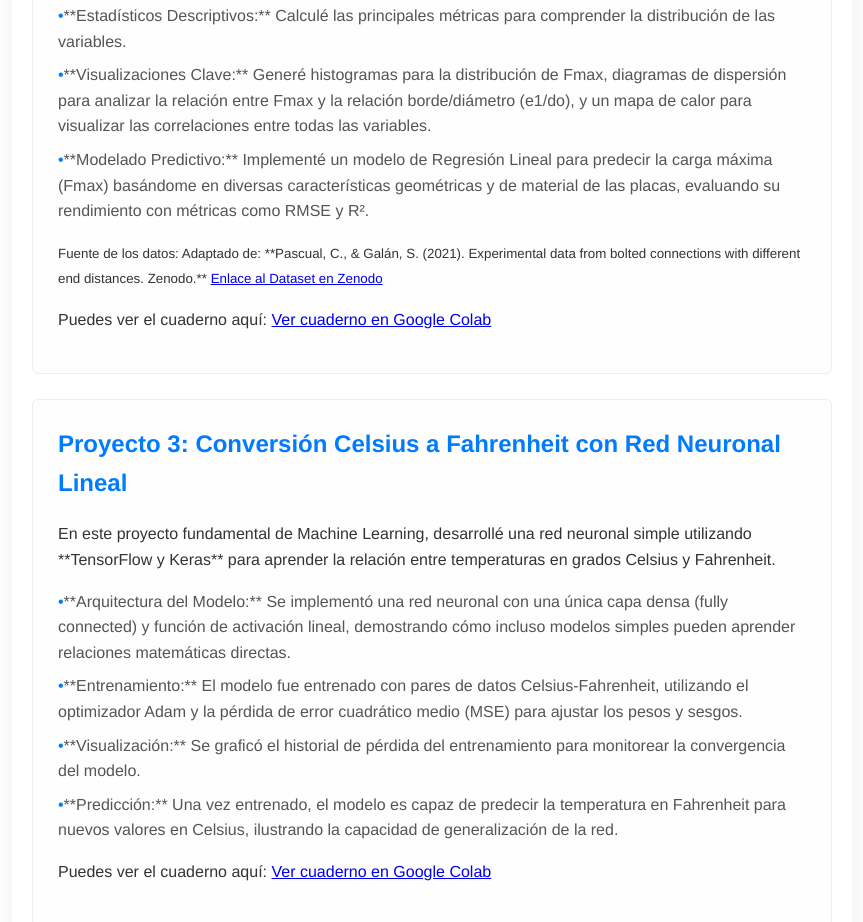
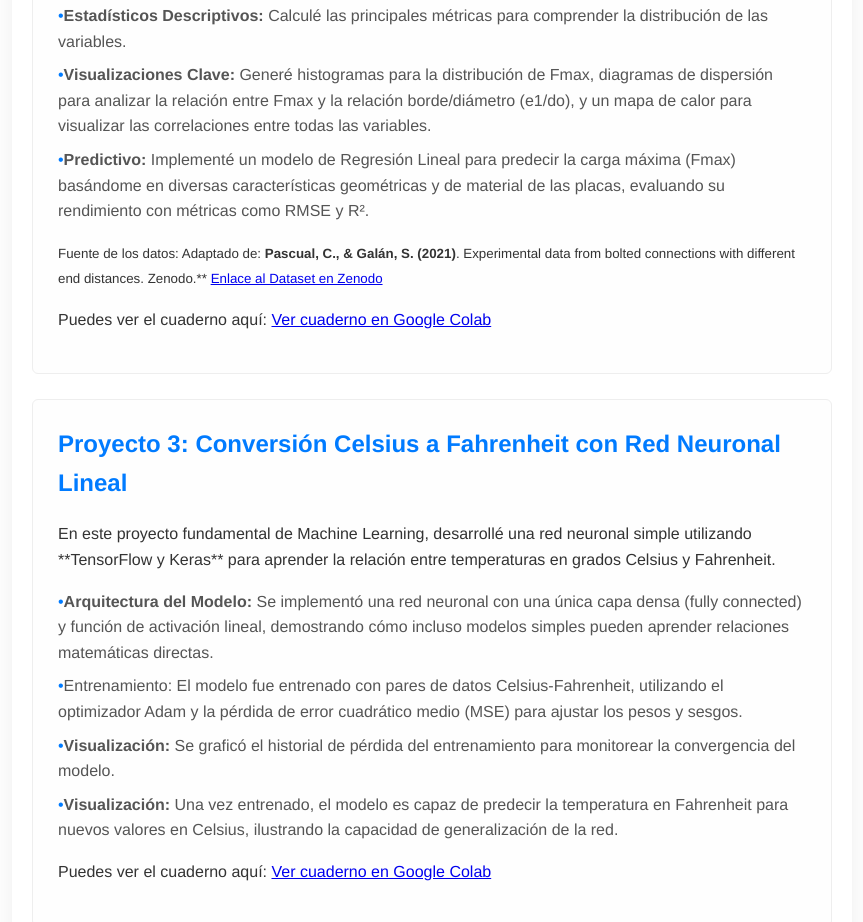
Before and after one commit to luissanchezanselmo/Luis_Sanchez_Anselmo-github.io, a plain HTML site: page index.html in a window 1280 px wide. Shown: the part 979-1901 px from the top of the page, without its empty margins (208-1071 px from the left). Drawn offline with Linux system fonts and the light colour scheme.

Commit message:
negritas

```diff
--- a/index.html
+++ b/index.html
@@ -36,11 +36,11 @@
                 <h3>Proyecto 2: Análisis y Predicción de Capacidad de Placas Atornilladas</h3>
                 <p>En este proyecto, realicé un análisis de datos de pruebas experimentales de placas atornilladas. El objetivo principal fue explorar las características de los datos y desarrollar un modelo predictivo para la carga máxima (Fmax).</p>
                 <ul>
-                    <li>**Estadísticos Descriptivos:** Calculé las principales métricas para comprender la distribución de las variables.</li>
-                    <li>**Visualizaciones Clave:** Generé histogramas para la distribución de Fmax, diagramas de dispersión para analizar la relación entre Fmax y la relación borde/diámetro (e1/do), y un mapa de calor para visualizar las correlaciones entre todas las variables.</li>
-                    <li>**Modelado Predictivo:** Implementé un modelo de Regresión Lineal para predecir la carga máxima (Fmax) basándome en diversas características geométricas y de material de las placas, evaluando su rendimiento con métricas como RMSE y R².</li>
+                    <li><strong>Estadísticos Descriptivos:</strong> Calculé las principales métricas para comprender la distribución de las variables.</li>
+                    <li><strong>Visualizaciones Clave:</strong> Generé histogramas para la distribución de Fmax, diagramas de dispersión para analizar la relación entre Fmax y la relación borde/diámetro (e1/do), y un mapa de calor para visualizar las correlaciones entre todas las variables.</li>
+                    <li><strong>Predictivo:</strong> Implementé un modelo de Regresión Lineal para predecir la carga máxima (Fmax) basándome en diversas características geométricas y de material de las placas, evaluando su rendimiento con métricas como RMSE y R².</li>
                 </ul>
-                <p><small>Fuente de los datos: Adaptado de: **Pascual, C., & Galán, S. (2021). Experimental data from bolted connections with different end distances. Zenodo.** <a href="https://zenodo.org/records/4459750" target="_blank">Enlace al Dataset en Zenodo</a></small></p>
+                <p><small>Fuente de los datos: Adaptado de: <strong>Pascual, C., & Galán, S. (2021)</strong>. Experimental data from bolted connections with different end distances. Zenodo.** <a href="https://zenodo.org/records/4459750" target="_blank">Enlace al Dataset en Zenodo</a></small></p>
                 <p>Puedes ver el cuaderno aquí: <a href="https://colab.research.google.com/drive/1Gugtjc6l4wq6af4MHOUHQ9C62vt3CDnP" target="_blank">Ver cuaderno en Google Colab</a></p>
             </div>
 
@@ -48,10 +48,10 @@
                 <h3>Proyecto 3: Conversión Celsius a Fahrenheit con Red Neuronal Lineal</h3>
                 <p>En este proyecto fundamental de Machine Learning, desarrollé una red neuronal simple utilizando **TensorFlow y Keras** para aprender la relación entre temperaturas en grados Celsius y Fahrenheit.</p>
                 <ul>
-                     <li>**Arquitectura del Modelo:** Se implementó una red neuronal con una única capa densa (fully connected) y función de activación lineal, demostrando cómo incluso modelos simples pueden aprender relaciones matemáticas directas.</li>
-                     <li>**Entrenamiento:** El modelo fue entrenado con pares de datos Celsius-Fahrenheit, utilizando el optimizador Adam y la pérdida de error cuadrático medio (MSE) para ajustar los pesos y sesgos.</li>
-                     <li>**Visualización:** Se graficó el historial de pérdida del entrenamiento para monitorear la convergencia del modelo.</li>
-                     <li>**Predicción:** Una vez entrenado, el modelo es capaz de predecir la temperatura en Fahrenheit para nuevos valores en Celsius, ilustrando la capacidad de generalización de la red.</li>
+                     <li><strong>Arquitectura del Modelo:</strong> Se implementó una red neuronal con una única capa densa (fully connected) y función de activación lineal, demostrando cómo incluso modelos simples pueden aprender relaciones matemáticas directas.</li>
+                     <li><strog>Entrenamiento:</strog> El modelo fue entrenado con pares de datos Celsius-Fahrenheit, utilizando el optimizador Adam y la pérdida de error cuadrático medio (MSE) para ajustar los pesos y sesgos.</li>
+                     <li><strong>Visualización:</strong> Se graficó el historial de pérdida del entrenamiento para monitorear la convergencia del modelo.</li>
+                     <li><strong>Visualización:</strong> Una vez entrenado, el modelo es capaz de predecir la temperatura en Fahrenheit para nuevos valores en Celsius, ilustrando la capacidad de generalización de la red.</li>
                 </ul>
                 <p>Puedes ver el cuaderno aquí: <a href="https://colab.research.google.com/drive/1hmBnrwNOPL5GAK3ttjUczfDFUB5rVUex#scrollTo=RRMJdUSH6ZuL" target="_blank">Ver cuaderno en Google Colab</a></p>
             </div
```
